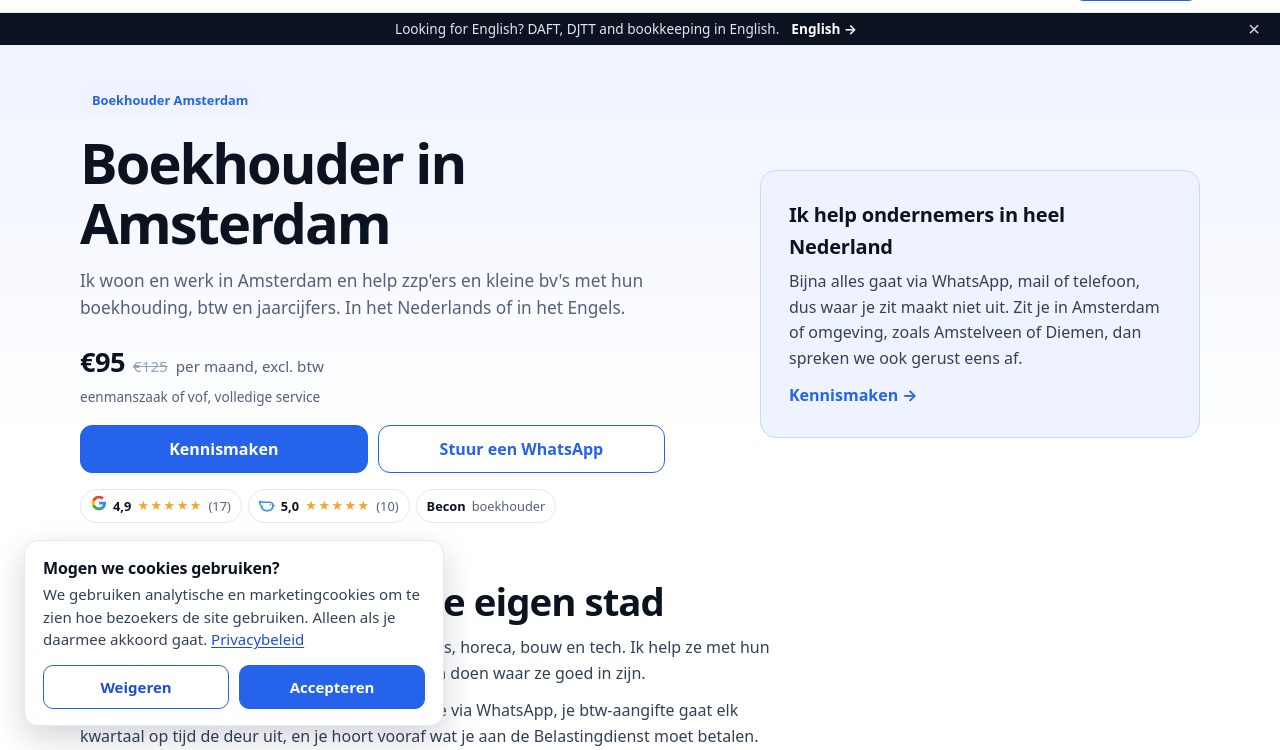
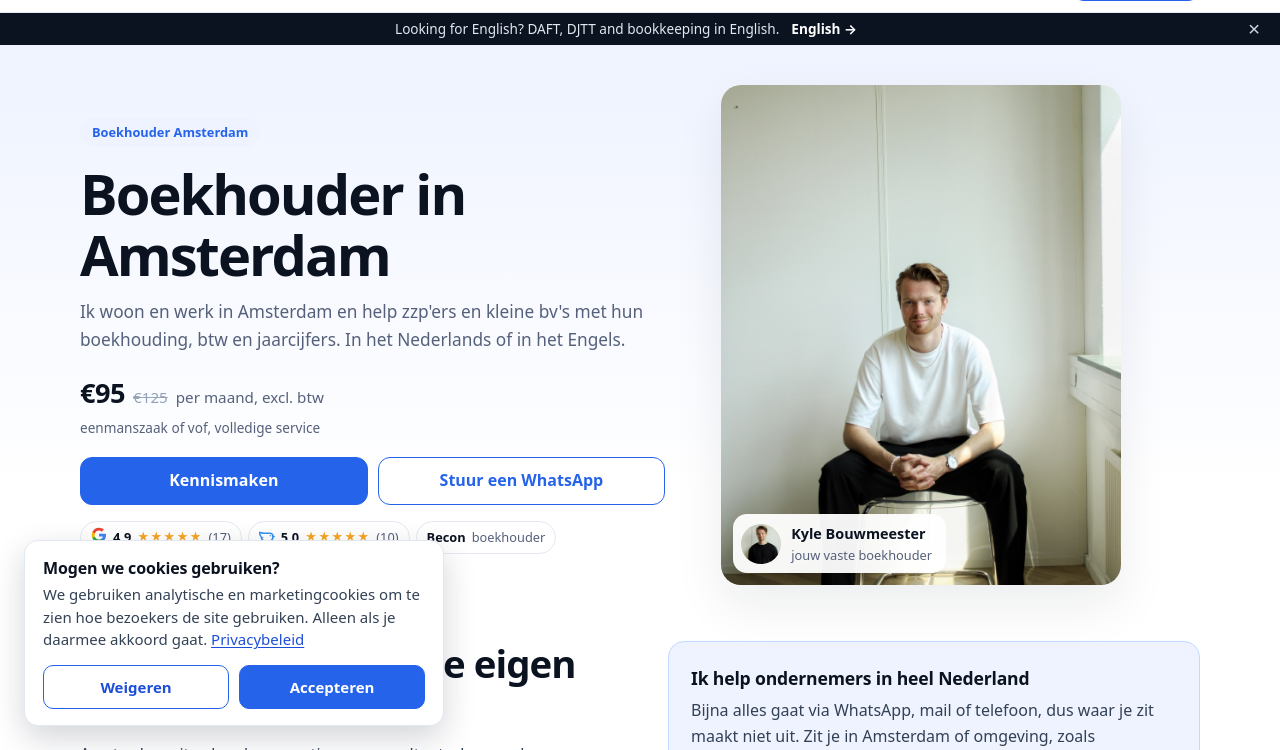
Before and after one commit to SlimGeregeldAdministratie/slim-geregeld-administratie, an Astro site in the folder nieuw/: page /boekhouder-amsterdam in a window 1280 px wide. Shown: the part 50-800 px from the top of the page. Built offline with nearby package versions, Linux system fonts and the light colour scheme; Astro itself is replaced by a stand-in of ours.

Commit message:
Plaatspagina's: eigen foto in de kop (tijdelijk tot nieuwe foto's), kaart 'heel Nederland' terug naast de tekst
Co-Authored-By: Claude Opus 5.5 <noreply@anthropic.com>

```diff
--- a/nieuw/src/components/Lokaal.astro
+++ b/nieuw/src/components/Lokaal.astro
@@ -10,8 +10,9 @@ import Contactblok from './Contactblok.astro';
 interface Props {
   plaats: string; titel: string; omschrijving: string; h1: string; sub: string;
   plaatsen: string[]; faq: [string, string][];
+  foto: { src: string; alt: string; pos?: string };
 }
-const { plaats, titel, omschrijving, h1, sub, plaatsen, faq } = Astro.props;
+const { plaats, titel, omschrijving, h1, sub, plaatsen, faq, foto } = Astro.props;
 const rest = plaatsen.filter((p) => p !== plaats);
 const omgeving = rest.length ? `zoals ${rest.slice(0, -1).join(', ')}${rest.length > 1 ? ' of ' : ''}${rest[rest.length - 1]}` : '';
 const ld = {
@@ -31,16 +32,16 @@ const ld = {
     titel={h1}
     sub={sub}
     prijs={{ bedrag: '€95', oud: '€125', per: 'per maand, excl. btw', uitleg: 'eenmanszaak of vof, volledige service' }}
-  >
-      <div slot="rechts" class="blok waar">
+    foto={foto}
+  />
+  <section>
+    <div class="wrap twee boven">
+      <div class="lees"><slot /></div>
+      <div class="blok waar">
         <h3>Ik help ondernemers in heel Nederland</h3>
         <p>Bijna alles gaat via WhatsApp, mail of telefoon, dus waar je zit maakt niet uit. Zit je in {plaats} of omgeving, {omgeving}, dan spreken we ook gerust eens af.</p>
         <a class="meer" href="#contact">Kennismaken →</a>
       </div>
-  </Paginakop>
-  <section>
-    <div class="wrap">
-      <div class="lees"><slot /></div>
 
     </div>
   </section>
@@ -61,7 +62,6 @@ const ld = {
 <style>
 .boven{align-items:start}
 .lees :global(h2:first-child){margin-top:0}
-.waar{background:var(--blauw-t);border-color:var(--blauw-rand);max-width:440px;margin-left:auto;padding:28px}
-.waar h3{font-size:1.25rem}
+.waar{background:var(--blauw-t);border-color:var(--blauw-rand)}
 .waar p{color:var(--tekst)}
 </style>
--- a/nieuw/src/pages/boekhouder-amsterdam.astro
+++ b/nieuw/src/pages/boekhouder-amsterdam.astro
@@ -9,6 +9,7 @@ const faq: [string, string][] = [
 ];
 ---
 <Lokaal
+  foto={{ src: '/img/kyle-3.jpg', alt: 'Kyle Bouwmeester, boekhouder in Amsterdam' }}
   plaats="Amsterdam"
   titel="Boekhouder Amsterdam voor zzp en bv | €95 p/m | Slim Geregeld"
   omschrijving="Boekhouder in Amsterdam voor zzp'ers en kleine bv's. Boekhouding, btw-aangifte en jaarcijfers in Moneybird voor €95 per maand, in het Nederlands of Engels."
--- a/nieuw/src/pages/boekhouder-zaanstreek.astro
+++ b/nieuw/src/pages/boekhouder-zaanstreek.astro
@@ -9,6 +9,7 @@ const faq: [string, string][] = [
 ];
 ---
 <Lokaal
+  foto={{ src: '/img/kyle-2.jpg', alt: 'Kyle Bouwmeester, boekhouder in de Zaanstreek, aan de telefoon' }}
   plaats="Zaanstreek"
   titel="Boekhouder Zaanstreek en Zaandam | €95 p/m | Slim Geregeld"
   omschrijving="Boekhouder voor zzp'ers en kleine bv's in Zaandam, Koog aan de Zaan, Zaandijk en omgeving. Boekhouding, btw en jaarcijfers voor €95 per maand."
```
